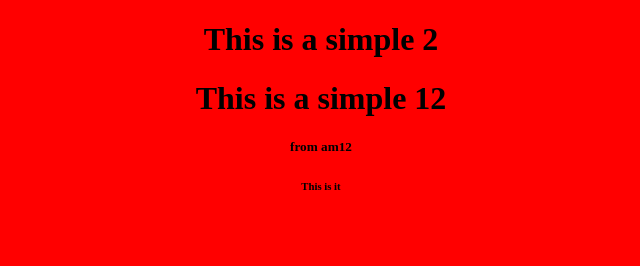
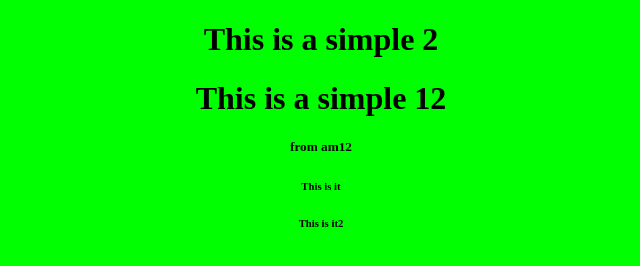
Before and after one commit to indranilghosal1996/gitdemo2, a plain HTML site: page index.html in a window 1280 px wide. Shown: the whole page, without its empty margins (319-959 px from the left). Drawn offline with Linux system fonts and the light colour scheme.

Commit message:
modified index.html

```diff
--- a/index.html
+++ b/index.html
@@ -7,12 +7,13 @@
     <meta name="keywords" content="html tutorial template" />
 </head>
 
-<body bgcolor="red">
+<body bgcolor="lime">
     <center>
         <h1>This is a simple 2</h1>
         <h1>This is a simple 12</h1>
         <h5>from am12</h5>
         <h6>This is it</h6>
+        <h6>This is it2</h6>
     </center>
 </body>
 
```
